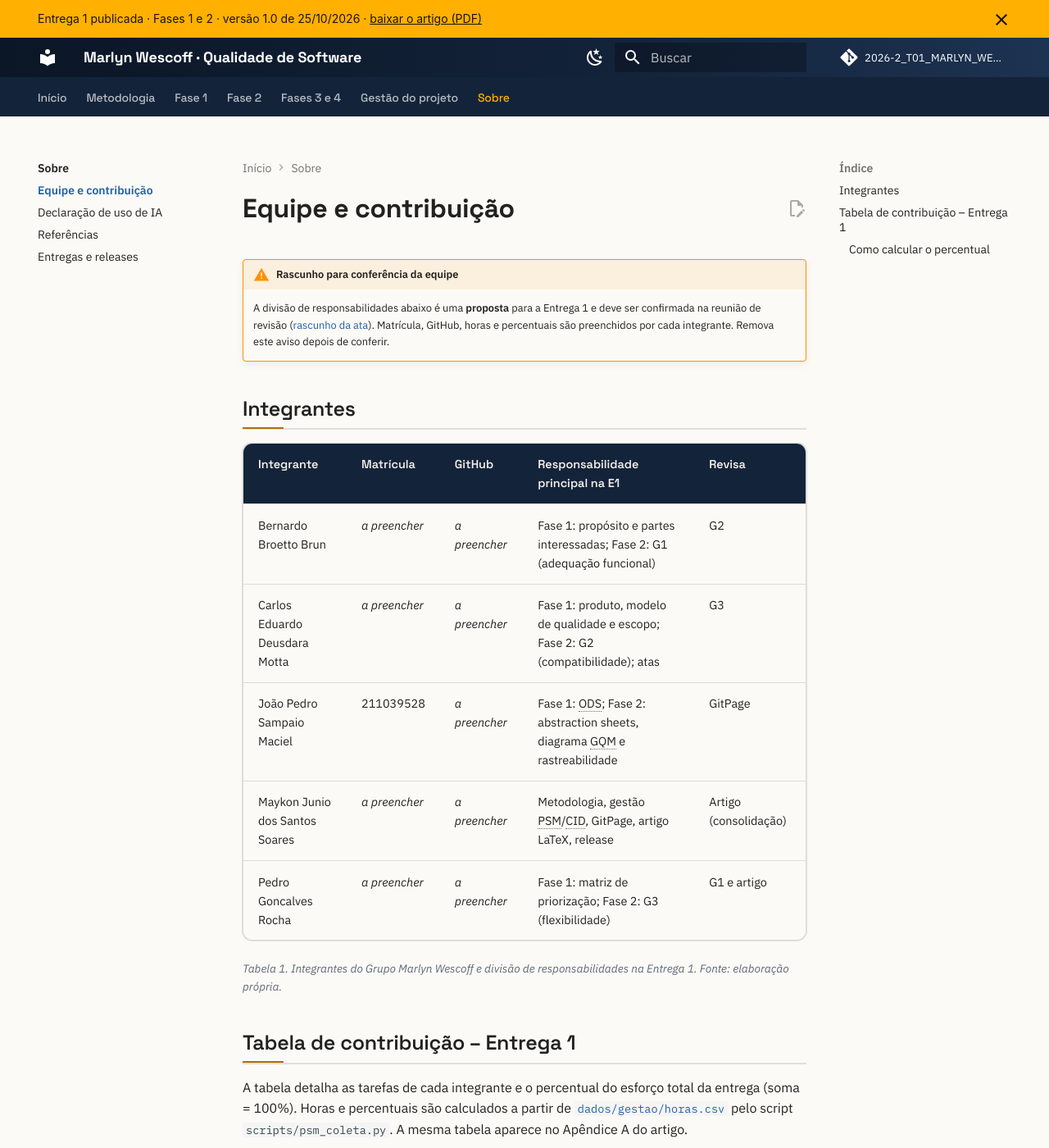
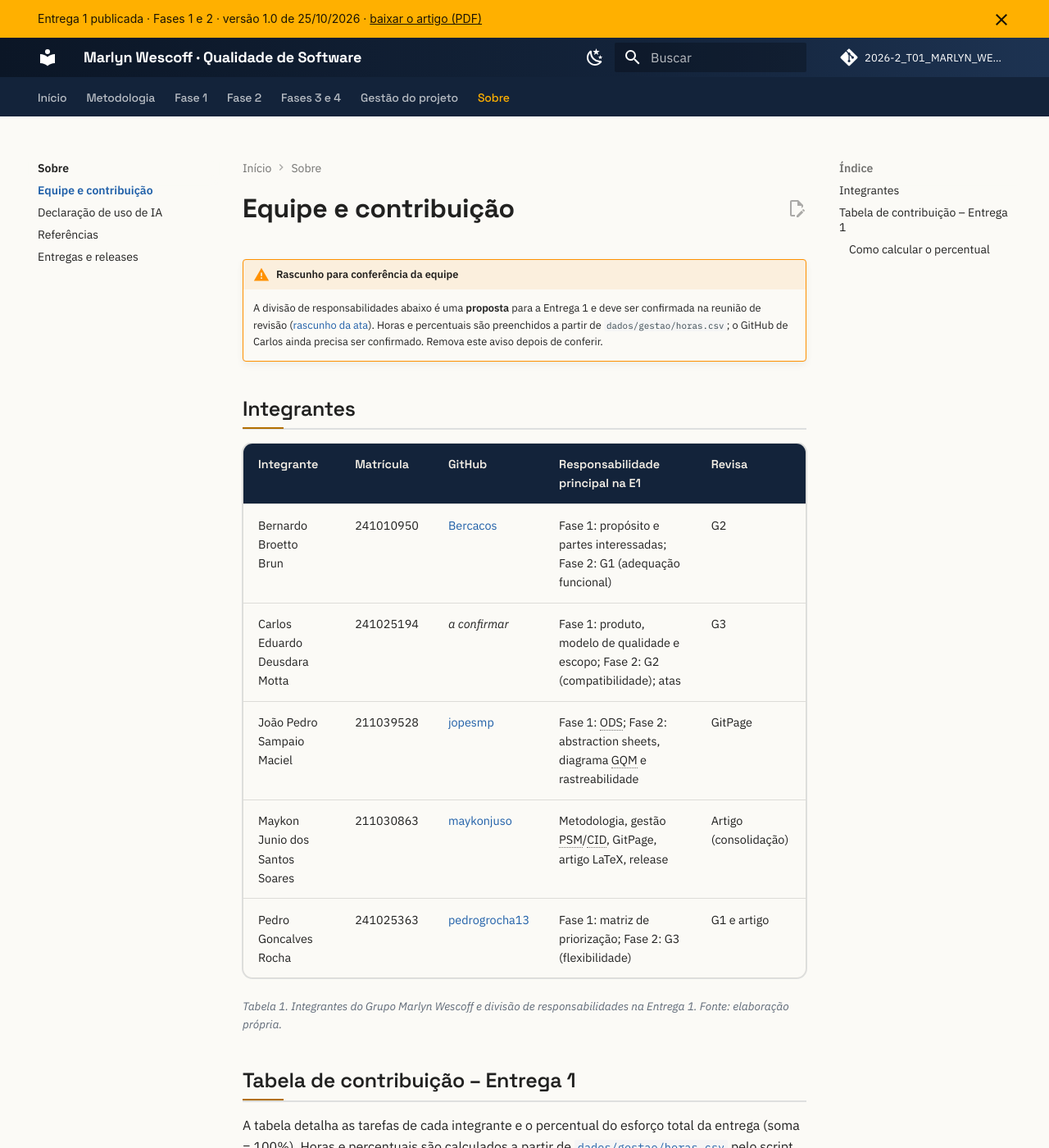
Before and after one commit to FCTE-Qualidade-de-Software-1/2026-2_T01_MARLYN_WESCOFF, an MkDocs documentation site: the page built from docs/sobre/equipe.md, in a window 1280 px wide and 1400 px high. Shown: the whole window at 82% size. Built offline with MkDocs 1.6.1 and Material for MkDocs 9.7.7, drawn with Linux system fonts in a browser that asks for light colours; comment, search, counter and statistics services are not loaded.

Commit message:
Preenche matrículas e usuários do GitHub da equipe

```diff
--- a/docs/sobre/equipe.md
+++ b/docs/sobre/equipe.md
@@ -1,17 +1,17 @@
 # Equipe e contribuição
 
 !!! warning "Rascunho para conferência da equipe"
-    A divisão de responsabilidades abaixo é uma **proposta** para a Entrega 1 e deve ser confirmada na reunião de revisão ([rascunho da ata](https://github.com/FCTE-Qualidade-de-Software-1/2026-2_T01_MARLYN_WESCOFF/blob/main/atas/rascunho-ata-revisao-e1.md)). Matrícula, GitHub, horas e percentuais são preenchidos por cada integrante. Remova este aviso depois de conferir.
+    A divisão de responsabilidades abaixo é uma **proposta** para a Entrega 1 e deve ser confirmada na reunião de revisão ([rascunho da ata](https://github.com/FCTE-Qualidade-de-Software-1/2026-2_T01_MARLYN_WESCOFF/blob/main/atas/rascunho-ata-revisao-e1.md)). Horas e percentuais são preenchidos a partir de `dados/gestao/horas.csv`; o GitHub de Carlos ainda precisa ser confirmado. Remova este aviso depois de conferir.
 
 ## Integrantes
 
 | Integrante | Matrícula | GitHub | Responsabilidade principal na E1 | Revisa |
 |---|---|---|---|---|
-| Bernardo Broetto Brun | *a preencher* | *a preencher* | Fase 1: propósito e partes interessadas; Fase 2: G1 (adequação funcional) | G2 |
-| Carlos Eduardo Deusdara Motta | *a preencher* | *a preencher* | Fase 1: produto, modelo de qualidade e escopo; Fase 2: G2 (compatibilidade); atas | G3 |
-| João Pedro Sampaio Maciel | 211039528 | *a preencher* | Fase 1: ODS; Fase 2: abstraction sheets, diagrama GQM e rastreabilidade | GitPage |
-| Maykon Junio dos Santos Soares | *a preencher* | *a preencher* | Metodologia, gestão PSM/CID, GitPage, artigo LaTeX, release | Artigo (consolidação) |
-| Pedro Goncalves Rocha | *a preencher* | *a preencher* | Fase 1: matriz de priorização; Fase 2: G3 (flexibilidade) | G1 e artigo |
+| Bernardo Broetto Brun | 241010950 | [Bercacos](https://github.com/Bercacos) | Fase 1: propósito e partes interessadas; Fase 2: G1 (adequação funcional) | G2 |
+| Carlos Eduardo Deusdara Motta | 241025194 | *a confirmar* | Fase 1: produto, modelo de qualidade e escopo; Fase 2: G2 (compatibilidade); atas | G3 |
+| João Pedro Sampaio Maciel | 211039528 | [jopesmp](https://github.com/jopesmp) | Fase 1: ODS; Fase 2: abstraction sheets, diagrama GQM e rastreabilidade | GitPage |
+| Maykon Junio dos Santos Soares | 211030863 | [maykonjuso](https://github.com/maykonjuso) | Metodologia, gestão PSM/CID, GitPage, artigo LaTeX, release | Artigo (consolidação) |
+| Pedro Goncalves Rocha | 241025363 | [pedrogrocha13](https://github.com/pedrogrocha13) | Fase 1: matriz de priorização; Fase 2: G3 (flexibilidade) | G1 e artigo |
 
 <p class="legenda">Tabela 1. Integrantes do Grupo Marlyn Wescoff e divisão de responsabilidades na Entrega 1. Fonte: elaboração própria.</p>
 
```
Also changed, not shown: README.md (+7 -7 lines).
